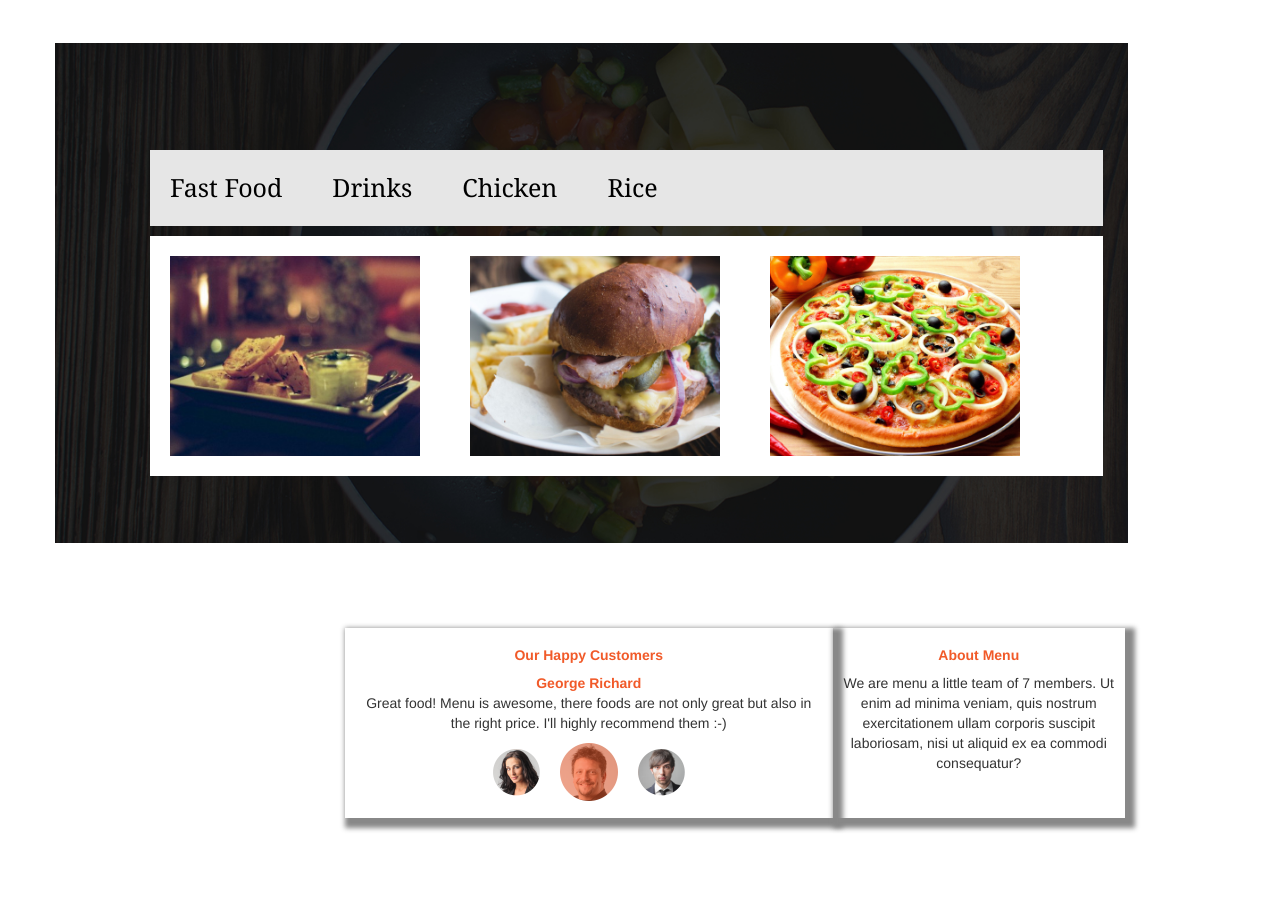
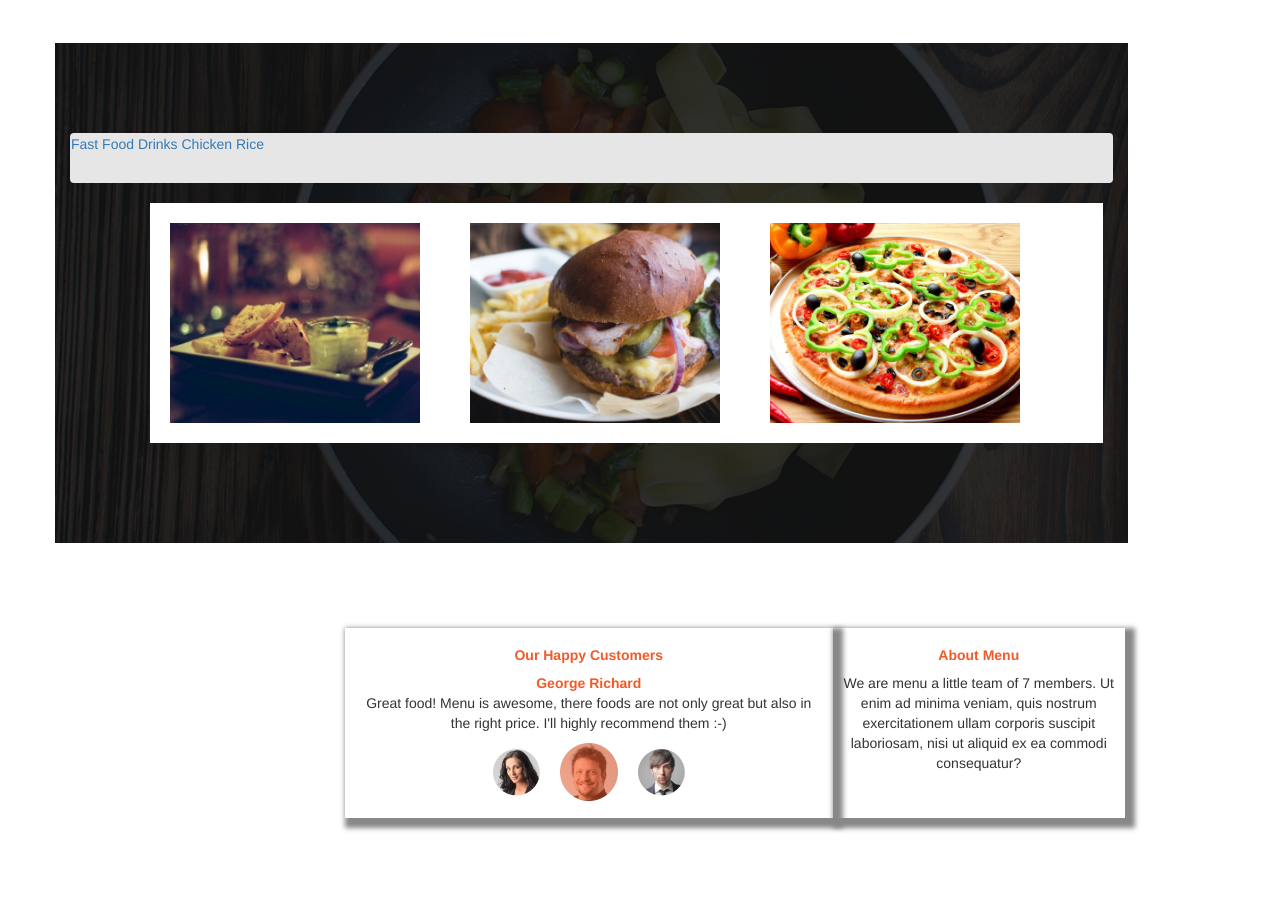
Before and after one commit to Nashipae/Fictional-Restaurant, a plain HTML site: page nash-kitchen.html in a window 1280 px wide. Shown: the part 1340-2240 px from the top of the page. Drawn offline with nearby package versions, Linux system fonts and the light colour scheme; a web font is replaced by a local one.

Commit message:
add styling to the menu links.

```diff
--- a/css/styles.css
+++ b/css/styles.css
@@ -200,13 +200,16 @@ ul {
   padding: 20px;
   overflow: hidden;
   margin-left: 80px;
+
 }
 #list2{
   background-color: white;
+  margin-top: 0px;
 }
 #list1{
   background-color: #e6e6e6;
   margin-top: 50px;
+  margin-bottom: 0px;
 }
 li img{
   width: 250px;
@@ -215,3 +218,10 @@ li img{
   text-align: center;
   margin-left: 40;
 }
+
+/* Style the navigation menu */
+.navbar {
+  width: 100%;
+  background-color: #e6e6e6;
+  overflow: auto;
+}
--- a/nash-kitchen.html
+++ b/nash-kitchen.html
@@ -99,12 +99,18 @@
     <div class="container" id="meals-combined">
         <div class="row">
           <div class="col-lg-11 meals-holder">
-            <ul id="list1">
+              <div class="navbar">
+                  <a class="active" href="#">Fast Food</a>
+                  <a href="#">Drinks</a>
+                  <a href="#">Chicken</a>
+                  <a href="#">Rice</a>
+                </div>
+            <!-- <ul id="list1">
               <li>Fast Food</li>
               <li>Drinks</li>
               <li>Chicken</li>
               <li>Rice</li>
-            </ul>
+            </ul> -->
             <ul id="list2">
               <li><img src="images/fastfood/chickenBurger.jpg" alt="chicken-burger"></li>
               <li><img src="images/fastfood/beefBurger.jpg" alt="beef-buger"></li>
```
